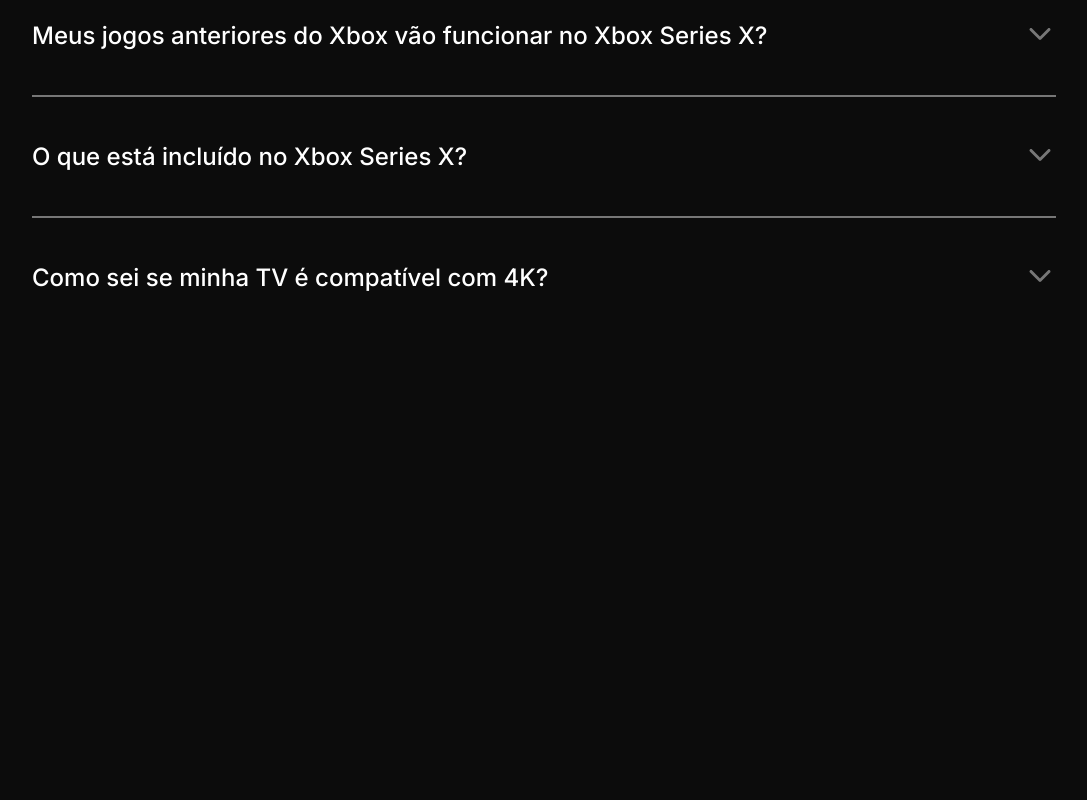
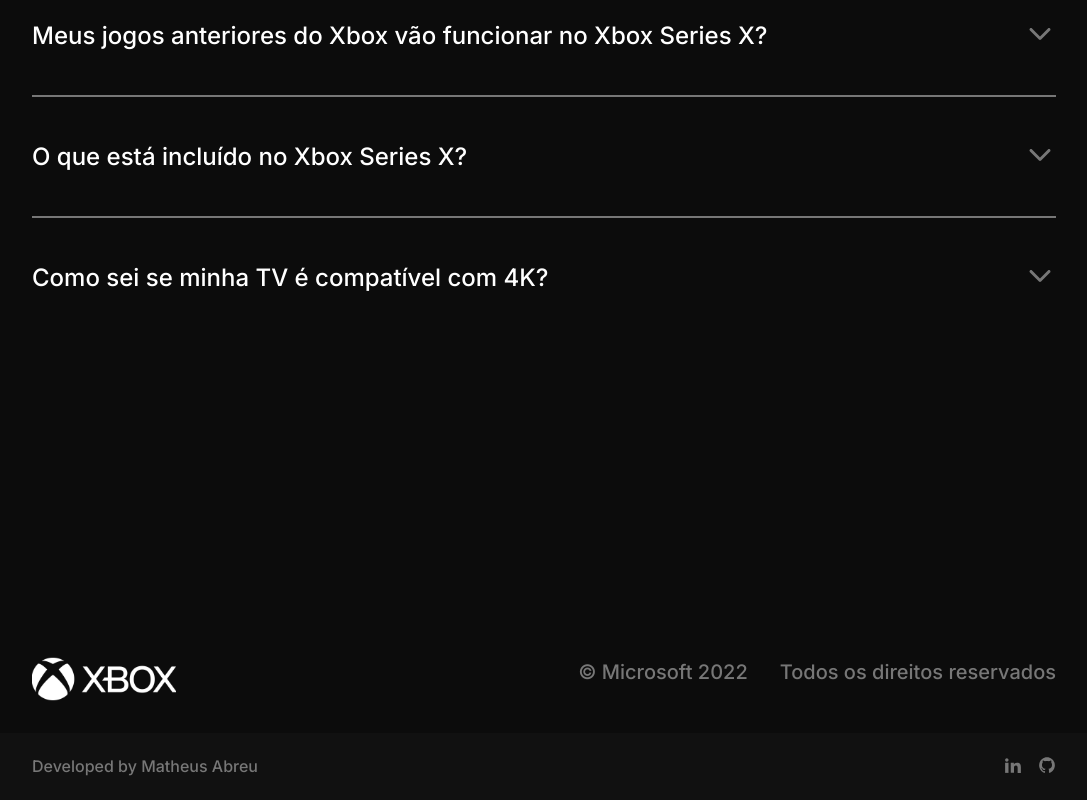
Before and after one commit to MatheusAbreuTech/xbox-challenge, a React (Vite) app: page / in a window 1280 px wide. Shown: the part 3049-3849 px from the top of the page, without its empty margins (96-1183 px from the left). Before the commit the page ends 3674 px from the top, so only its background shows below. Built offline with nearby package versions, Linux system fonts and the light colour scheme.

Commit message:
created footer component

```diff
--- a/src/App.tsx
+++ b/src/App.tsx
@@ -1,9 +1,11 @@
 import ControlInfo from './components/ControlInfo';
 import Faq from './components/Faq';
+import Footer from './components/Footer';
 import GamesGalery from './components/GamesGalery';
 import Header from './components/Header';
 import Hero from './components/Hero';
 import InfoContainer from './components/InfoContainer';
+
 import './styles/global.css';
 
 function App() {
@@ -30,6 +32,7 @@
           <Faq />
         </InfoContainer>
       </div>
+      <Footer />
     </>
   );
 }
--- /dev/null
+++ b/src/components/Footer.tsx
@@ -0,0 +1,33 @@
+import styles from '../styles/components/Footer.module.css';
+import { IoLogoGithub } from 'react-icons/io';
+import { ImLinkedin2 } from 'react-icons/im';
+
+export default function Footer() {
+  return (
+    <>
+      <div className={styles.footerContainer}>
+        <div className={styles.footer1}>
+          <img src="../../public/img/logo-xbox.svg" alt="" />
+          <div>
+            <p>© Microsoft 2022</p>
+            <p>Todos os direitos reservados</p>
+          </div>
+        </div>
+        <div className={styles.footer2}>
+          <div>
+            <p>Developed by Matheus Abreu</p>
+
+            <div className={styles.socialMedia}>
+              <a href="https://www.linkedin.com/in/matheus-santosab/" target="_blank">
+                <ImLinkedin2 />
+              </a>
+              <a href="https://github.com/MthAbreu" target="_blank">
+                <IoLogoGithub />
+              </a>
+            </div>
+          </div>
+        </div>
+      </div>
+    </>
+  );
+}
--- /dev/null
+++ b/src/styles/components/Footer.module.css
@@ -0,0 +1,39 @@
+.footer1 {
+  display: flex;
+  justify-content: space-between;
+  gap: 2rem;
+  width: min(80vw, 1280px);
+  margin: auto;
+  padding: 2rem 0;
+}
+
+.footer1 > div {
+  display: flex;
+  gap: 2rem;
+}
+
+.footer1 p {
+  font-weight: normal;
+  font-size: 1.25rem;
+  line-height: 150%;
+  color: var(--gray);
+}
+
+.footer2 {
+  background: #111;
+}
+
+.footer2 > div {
+  color: var(--gray);
+  padding: 1.4rem 0;
+  width: min(80vw, 1280px);
+  margin: auto;
+  display: flex;
+  justify-content: space-between;
+}
+
+.socialMedia {
+  display: flex;
+  gap: 1rem;
+  font-size: 18px;
+}
```
